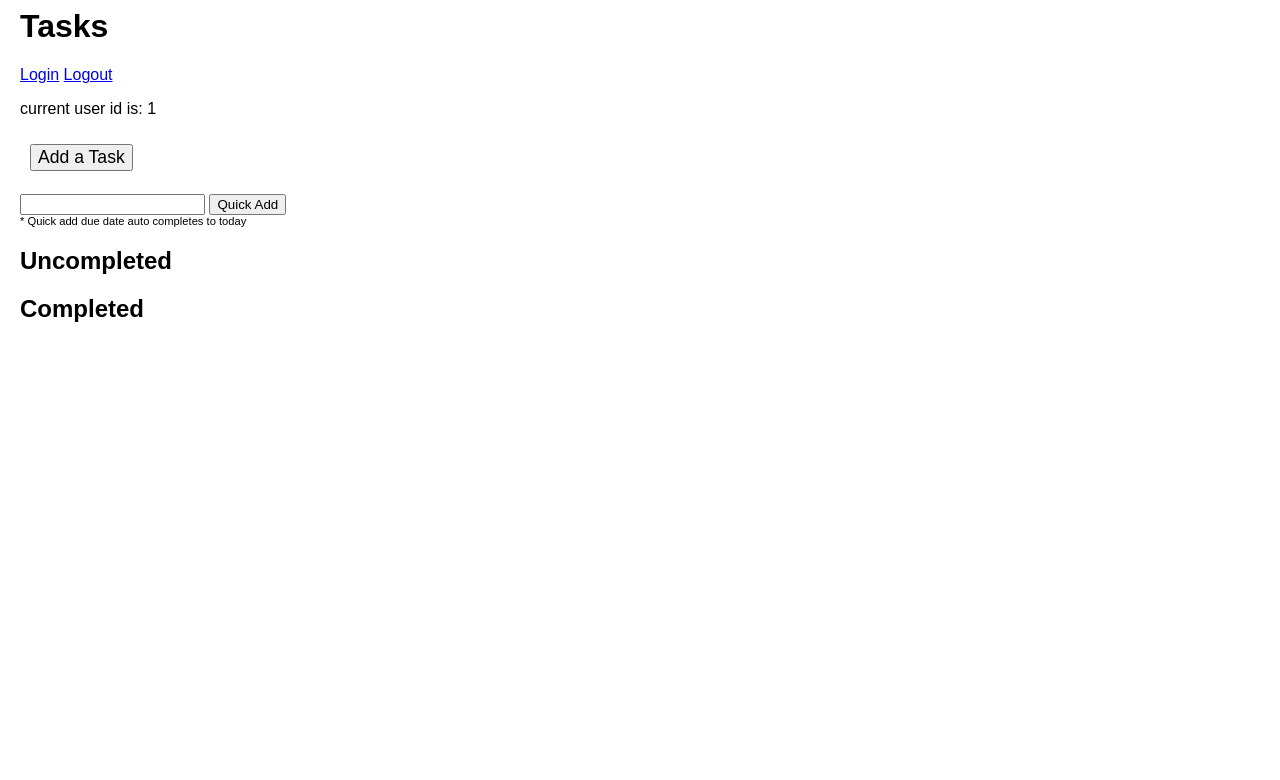
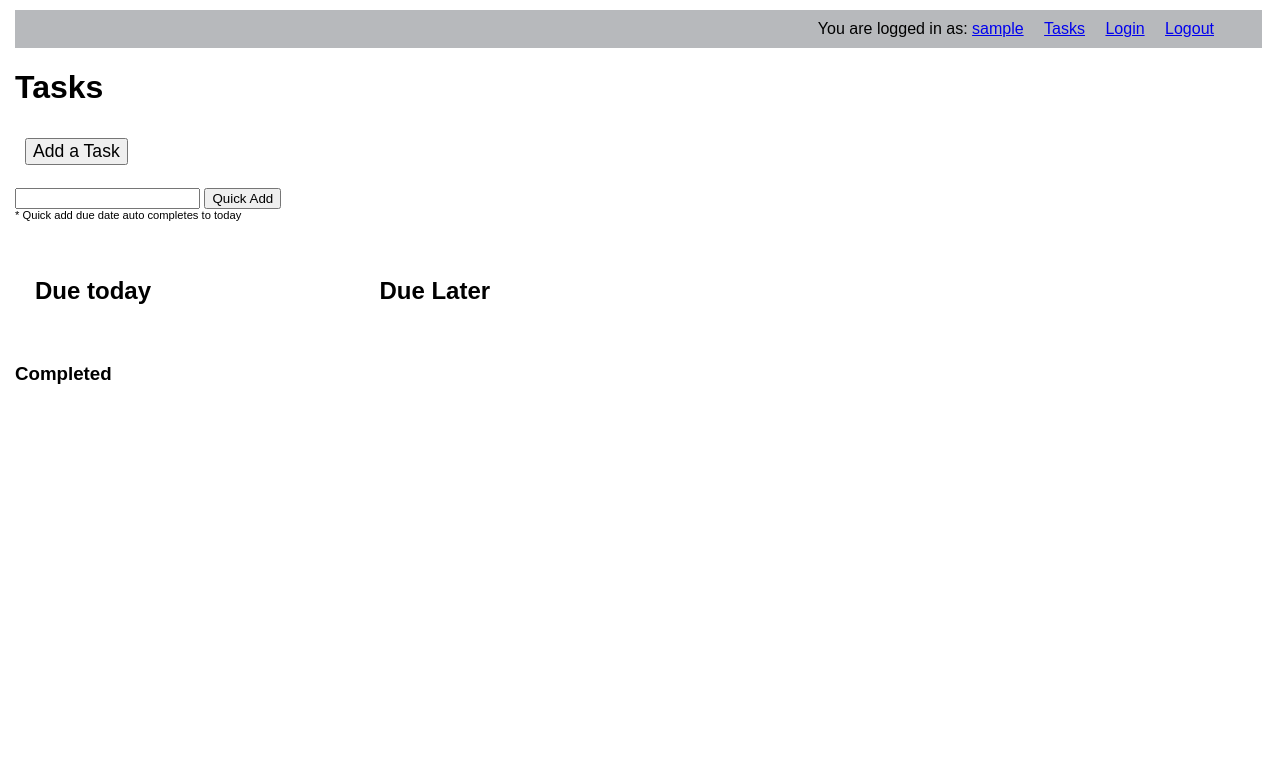
Before and after one commit to tsuganoki/Mojivation, a Flask app: page /tasks in a window 1280 px wide. Shown: the top 780 px of the page. Run offline with Flask 2, Linux system fonts and the light colour scheme; the visitor is signed in with stand-in values (Sample User, id 1); data comes from the database, SQL or seed files in the repository; data that the repository does not hold is empty.

Commit message:
added today and later features, fixed model

```diff
--- a/model.py
+++ b/model.py
@@ -21,6 +21,7 @@ class User(db.Model):
     username = db.Column(db.String(64))
     email = db.Column(db.String(64), nullable=True)
     password = db.Column(db.String(64), nullable=True)
+    timezone = db.Column(db.String(32), default="US/Pacific")
 
     def __repr__(self):
         """Provide helpful representation when printed."""
--- a/server.py
+++ b/server.py
@@ -31,7 +31,7 @@ def index():
 @app.route("/register")
 def register():
     """register a new account"""
-    if session.get("current_user"):
+    if session.get("current_user_id"):
         return redirect("/tasks")
     return render_template("register.html")
 
@@ -61,7 +61,9 @@ def register_confirm():
         db.session.add(user)
         # Once we're done, we should commit our work
         db.session.commit()
-        session["current_user"] = user.user_id
+        session["current_user_id"] = user.user_id
+        session["current_username"] = current_user.username
+
         return redirect("/tasks")
 
 
@@ -71,7 +73,7 @@ def register_confirm():
 @app.route('/login')
 def login():
     """Homepage."""
-    if session.get("current_user"):
+    if session.get("current_user_id"):
         return redirect("/tasks")
 
     return render_template("login.html")
@@ -88,7 +90,8 @@ def login_confirm():
         user_pwd = current_user.password
 
         if user_pwd == pwd_input:
-            session["current_user"] = user_id
+            session["current_user_id"] = user_id
+            session["current_username"] = current_user.username
             # redirect_route = 'user/' + user_id
             flash("You are now logged in")
             return redirect("/tasks")
@@ -103,12 +106,15 @@ def login_confirm():
 @app.route("/logout")
 def logout():
     """Logout of web app"""
-    if session["current_user"]:
-        del session["current_user"]
+    if session.get("current_username"):
+        print("potato\npotato]npotato")
+        del session["current_username"]
+        del session["current_user_id"]
         flash("You are now logged out")
         return redirect("/")
     else:
-        return redirect("/login")
+        print("alphabet\nalphabet\nalphabet\nalphabet\n")
+        return redirect("/")
 
 
 
@@ -116,11 +122,18 @@ def logout():
 @app.route('/tasks')
 def view_tasks():
     """Homepage."""
-    if session["current_user"]:
-        user = User.query.get(session["current_user"])
+    if session.get("current_user_id"):
+        user = User.query.get(session["current_user_id"])
         tasks = user.tasks
-        return render_template("tasks.html", tasks=tasks)
+        now = datetime.datetime.now()
+        print("day is: ",now.day)
+        print("month is: ",now.month)
+        print("year is: ",now.year)
+        print (now.strftime("%Y-%m-%d %H:%M"))
+
+        return render_template("tasks.html", tasks=tasks,some_var=now)
     else:
+        flash("Please log in to use that feature")
         return redirect("/")
 
     # current_user = User.query.filter_by(username=username_input).first()
@@ -129,9 +142,10 @@ def view_tasks():
 @app.route("/new_task")
 def new_task():
     """page for adding new tasks"""
-    if session["current_user"]:
+    if session.get("current_user_id"):
         return render_template("new_task.html")
     else:
+        flash("Please log in to use that feature")
         return redirect("/")
 
 
@@ -140,8 +154,8 @@ def new_task():
 def add_new_task():
     """Adds a new task to a user's task list"""
 
-    if session["current_user"]:
-        user = User.query.get(session["current_user"])
+    if session.get("current_user_id"):
+        user = User.query.get(session["current_user_id"])
         task_msg_input = request.form.get("msg")
 
         if request.form.get("today"):
@@ -160,7 +174,7 @@ def add_new_task():
 
         task = Task(msg=task_msg_input,
                     due_date = task_duedate_input,
-                    user_id=session["current_user"])
+                    user_id=session["current_user_id"])
 
 
         db.session.add(task)
@@ -170,6 +184,7 @@ def add_new_task():
 
 
     else:
+        flash("Please log in to use that feature")
         return redirect("/")
 
 
@@ -177,8 +192,8 @@ def add_new_task():
 def quick_add():
     """Quickly adds a new task to a user's task list"""
 
-    if session["current_user"]:
-        user = User.query.get(session["current_user"])
+    if session.get("current_user_id"):
+        user = User.query.get(session["current_user_id"])
         task_msg_input = request.form.get("new_task_msg")
 
         task_duedate_input = datetime.datetime.now()
@@ -186,7 +201,7 @@ def quick_add():
 
         task = Task(msg=task_msg_input,
                     due_date = task_duedate_input,
-                    user_id=session["current_user"])
+                    user_id=session["current_user_id"])
 
 
         db.session.add(task)
@@ -198,6 +213,7 @@ def quick_add():
 
 
     else:
+        flash("Please log in to use that feature")
         return redirect("/")
 
 
@@ -205,7 +221,7 @@ def quick_add():
 def complete_task():
     """Adds a new task to a user's task list"""
 
-    if session["current_user"]:
+    if session.get("current_user_id"):
         task_id = int(request.form.get("task_id"))
 
 
@@ -213,6 +229,7 @@ def complete_task():
         # A line of code the changes the task to is_complete = False
         # user.no_of_logins += 1
         task.is_complete = True
+        print("complete-task route runs if you see: Watermelon")
         db.session.commit()
 
         print("taskid: ",task_id," - Task: ", task, "is_complete: ",task.is_complete)
@@ -222,22 +239,34 @@ def complete_task():
 def undo_complete():
     """Adds a new task to a user's task list"""
 
-    if session["current_user"]:
+    if session.get("current_user_id"):
         task_id = int(request.form.get("task_id"))
 
+        task = Task.query.get(task_id)
+        # print("the task is: ",task.msg)
+        # A line of code the changes the task to is_complete = False
+        task.is_complete = False
 
-        task = Task.query.get(task_id)
-        # A line of code the changes the task to is_complete = False
-        # user.no_of_logins += 1
-        task.is_complete = False
         db.session.commit()
 
-        print("taskid: ",task_id," - Task: ", task, "is_complete: ",task.is_complete)
+        # print("taskid: ",task_id," - Task: ", task, "is_complete: ",task.is_complete)
         return redirect("/tasks")
 
 
     else:
+        flash("Please log in to use that feature")
         return redirect("/")
+
+
+
+@app.route("/user-info")
+def user_info():
+    """lets a user change their info"""
+
+    if session.get("current_user_id"):
+        user = User.query.get(int(session["current_user_id"]))
+        return render_template("user-info.html",user=user)
+
 
 if __name__ == "__main__":
     # We have to set debug=True here, since it has to be True at the
--- a/static/css/site.css
+++ b/static/css/site.css
@@ -1,13 +1,17 @@
 body {
   font-family: sans-serif;
-  margin-left: 20px;
+  margin-left: 15px;
 }
 
-ul{
+ul {
 	list-style-type: none
 
 }
+.home-page-mantra{
+	font-size: 2em;
+	margin: 60px 60px;
 
+}
 #quick-add-info{
 	font-size: .7em;
 }
@@ -23,3 +27,37 @@ ul{
 
 	margin: 10px,0px;
 }
+
+#small-text {
+	font-size: 0.5em;
+
+}
+.header-bar{
+	margin:10px;
+	margin-left: 0;
+	padding: 10px 40px;
+	background-color: #b7b9bc;
+	text-align: right;
+}
+.header-bar-item{
+	margin: 0 8px;
+
+}
+.uncompleted-tasks{
+
+	display: inline-block;
+	margin: 20px;
+	width:300px;
+}
+.later-tasks{
+
+	display: inline-block;
+	margin: 20px;
+	width:300px;
+
+}
+
+.completed-task-li{
+	color:grey;
+	font-size:0.8em;
+}
--- a/templates/base.html
+++ b/templates/base.html
@@ -7,15 +7,32 @@
 
 </head>
 <body>
+
+
+
+
+<div class="header-bar">
+
+
+  <span class="current-user header-bar-item">
+    {% if session.get("current_username") %}
+    You are logged in as: <a href="/user-info">{{ session.get("current_username") }}</a>
+   {% endif %}
+  </span>
+  <span class="header-bar-item"> <a href="/tasks">Tasks</a>
+  </span>
+  <span class="login header-bar-item">
+    <a href="/login"> Login</a>
+  </span>
+  <span class="logout header-bar-item">
+    <a href="/logout"> Logout</a>
+  </span>
+</div>
+
 	<h1>{% block h1_heading %}HEADING {% endblock %}</h1>
 
-  <a href="/login"> Login</a>
+  <p>
 
-  <a href="/logout"> Logout</a>
-
-  <p>{% if session.get("current_user") %}
-    current user id is: {{ session.get("current_user") }}
-   {% endif %}
   </p>
 	  {% with messages = get_flashed_messages() %}
       {% for message in messages %}
--- a/templates/tasks.html
+++ b/templates/tasks.html
@@ -10,7 +10,7 @@
 <a href="/new_task"><button id="add-a-task-btn">Add a Task</button></a>
 <div class="quick-add">
 	<form method="POST" action="/quick-add">
-		<input type="text_box" name="new_task_msg">
+		<input type="text_box" required name="new_task_msg">
 		<!-- For quick add, I'll need to figure out how to use default values -->
 		<input type="submit" value="Quick Add">
 		<br><span id="quick-add-info">* Quick add due date auto completes to today</span>
@@ -18,11 +18,11 @@
 </div>
 
 <div class="uncompleted-tasks">
-	<h2>Uncompleted</h2>
+	<h2>Due today</h2>
 
 	<ul>
 		{% for task in tasks %}
-			{% if task.is_complete == False %}
+			{% if task.is_complete == False and task.due_date <= some_var %}
 			<form action="/complete-task" method="POST">
 				<input hidden
 					   name="task_id"
@@ -30,24 +30,44 @@
 			<li><input type=submit name="complete" value="Done"> {{task.msg}}
 			{% endif %}
 			</li>
+		</form>
 		{% endfor %}
 	</ul>
 </div>
 
+<div class="later-tasks">
+	<h2> Due Later</h2>
+	<ul>
+	{% for task in tasks %}
+			{% if task.is_complete == False  and task.due_date > some_var %}
+				<form action="/complete-task" method="POST">
+					<input hidden
+						   name="task_id"
+						   value={{task.task_id}}>
+				<li><input type=submit name="complete" value="Done"> {{task.msg}}
+				 </form>
+			{% endif %}
+			</li>
+		{% endfor %}
+</ul>
+</div>
+
 <div class="completed-tasks">
 
-	<h2>Completed</h2>
+	<h3>Completed</h3>
 
 	<ul>
 		{% for task in tasks %}
-		{% if task.is_complete%}
-		<li>
+		{% if task.is_complete %}
 			<form action="/undo_complete" method="POST">
-				<input hidden name="task_id" value={{task.task_id}}>
-				<input type=submit value="Undo">
+				<input hidden name="task_id"
+				value={{task.task_id}}>
+				<input hidden name="potato" value="apple">
+		<li class="completed-task-li">
+				<input type="submit" value="Undo">
 			 	{{task.msg}}
+		</li>
 			</form>
-		</li>
 
 		{% endif %}
 		{% endfor %}
```
Also changed, not shown: seed.py (+37 -14 lines), templates/index.html (+4 -3 lines), templates/register.html (+18 -5 lines), templates/user-info.html (added, +17 -0 lines).
